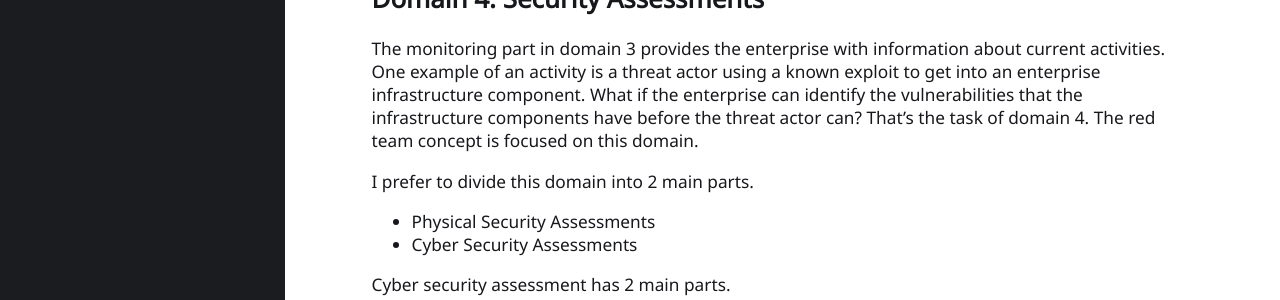
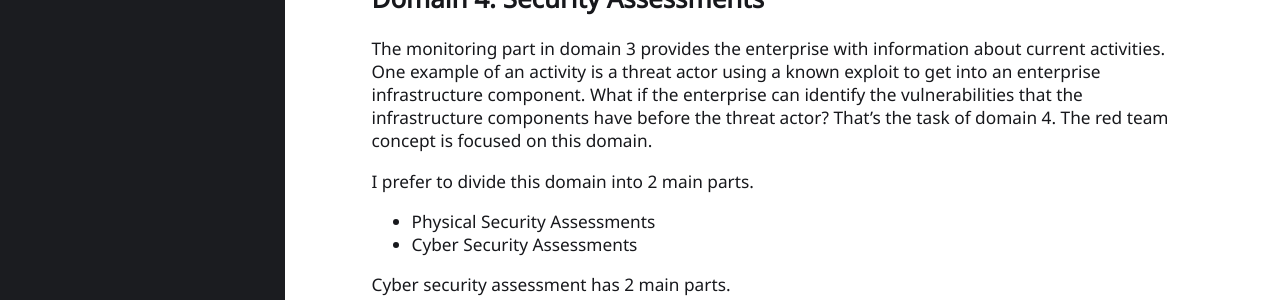
Before and after one commit to sud0x0/SUD0x0, a Jekyll site: the page built from _posts/2022-08-26-How-I-use-my-simple-framework-to-understand-the-world-of-information-systems-security.md, in a window 1280 px wide and 900 px high, scrolled down 6081 px. Shown: the part 223-523 px from the top of the window. Built offline with Jekyll 4.4.1, drawn with Linux system fonts in a browser that asks for light colours.

Commit message:
First blog post edit 14

```diff
--- a/_posts/2022-08-26-How-I-use-my-simple-framework-to-understand-the-world-of-information-systems-security.md
+++ b/_posts/2022-08-26-How-I-use-my-simple-framework-to-understand-the-world-of-information-systems-security.md
@@ -143,7 +143,7 @@ The Security Operations Centre (SOC) concept is focused on this domain. Other do
 
 ## Domain 4: Security Assessments
 
-The monitoring part in domain 3 provides the enterprise with information about current activities. One example of an activity is a threat actor using a known exploit to get into an enterprise infrastructure component. What if the enterprise can identify the vulnerabilities that the infrastructure components have before the threat actor can? That’s the task of domain 4. The red team concept is focused on this domain.
+The monitoring part in domain 3 provides the enterprise with information about current activities. One example of an activity is a threat actor using a known exploit to get into an enterprise infrastructure component. What if the enterprise can identify the vulnerabilities that the infrastructure components have before the threat actor? That’s the task of domain 4. The red team concept is focused on this domain.
 
 I prefer to divide this domain into 2 main parts.
 - Physical Security Assessments
```
Also changed, not shown: images/cyber-security-and-information-security.png, 1 other file.
